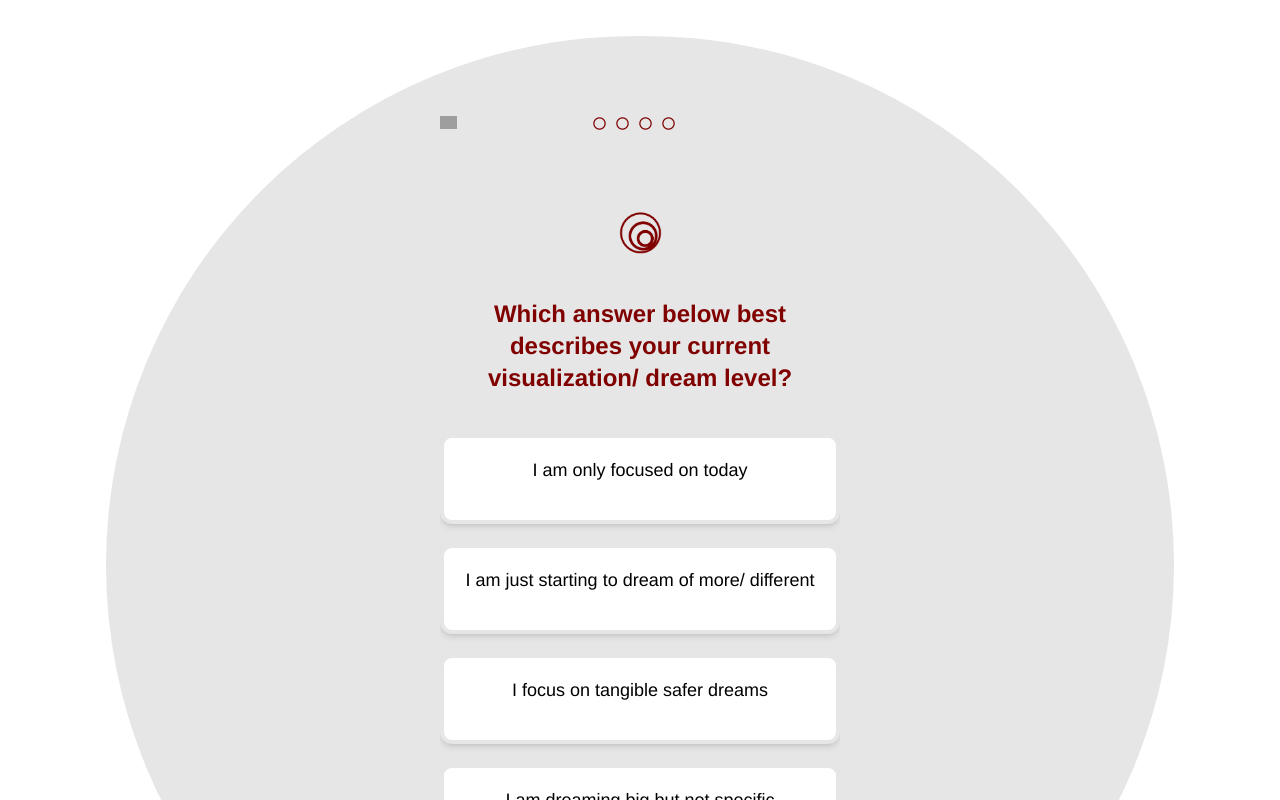
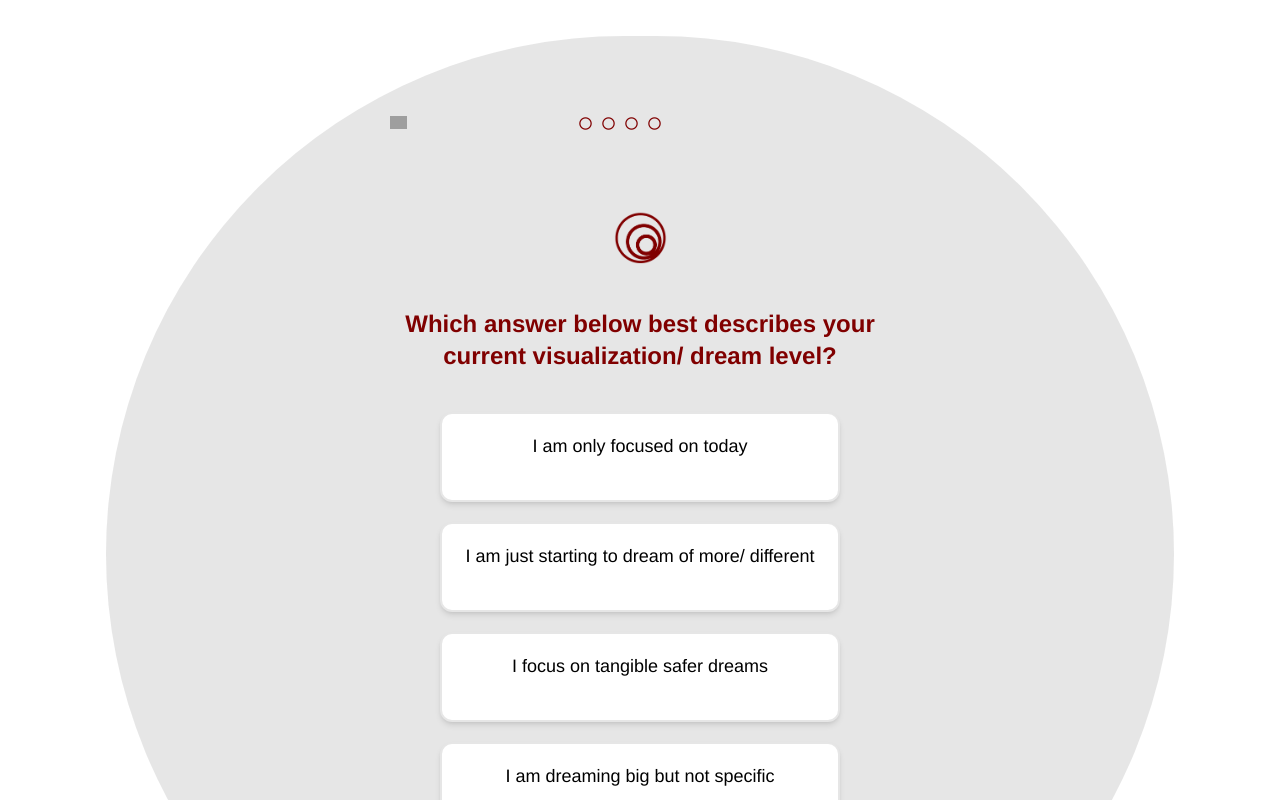
Before and after one commit to Namrath1/personalityTest, a React (Vite) app: page /#/assess in a window 1280 px wide. Shown: the top 800 px of the page. Built offline with nearby package versions, Linux system fonts and the light colour scheme; grey boxes are pictures that could not be loaded.

Commit message:
icon changes

```diff
--- a/src/components/landingpage/landingPage.jsx
+++ b/src/components/landingpage/landingPage.jsx
@@ -5,7 +5,7 @@ import nxGenLogo from "../../assets/nxGenLogo.svg"
 function LandingPage() {
   return (
     <div class="px-3">
-      <nav class="flex justify-center md:justify-start pt-3">
+      <nav class="flex justify-center  md:justify-start pt-3">
 
           <img
             class="mx-10 mb-3 h-16"
@@ -13,7 +13,7 @@ function LandingPage() {
             alt="logo.svg"
           />
         </nav>
-      <div class="max-w-[95%] min-h-fit rounded md:rounded-full bg-[#c0c0c065] m-auto -mt-20">
+      <div class="max-w-[95%] min-h-fit bg-[#c0c0c065] rounded md:rounded-full m-auto -mt-20">
 
         <div class="font-Helvectica text-center md:max-w-[450px] m-auto ">
           <p class=" font-bold text-[maroon] pt-36 text-lg md:text-3xl">
--- a/src/components/questionPage/questionPage.jsx
+++ b/src/components/questionPage/questionPage.jsx
@@ -81,13 +81,13 @@ export default function QuestionPage(props) {
     return (
         <div >
             <div className="px-3">
-                <div className="max-w-[95%] max-h-fit rounded md:rounded-full bg-[#c0c0c065] m-auto md:my-9  md:max-w-[85%]">
+                <div className="max-w-[95%] max-h-fit bg-[#c0c0c065] rounded md:rounded-full m-auto md:my-9  md:max-w-[85%]">
                     <div className='qCard'>
 
 
 
                         {qno < questions.length && qno >= 0 ? (
-                            <div className="font-Helvectica text-center max-w-[250px] m-auto flex-col overflow-hidden flex-wrap  md:max-w-[400px]  show mb-10" id="fade-in">
+                            <div className="font-Helvectica  text-center max-w-[250px] m-auto flex-col overflow-hidden flex-wrap  md:max-w-[500px]  show mb-10" id="fade-in">
 
                                 <div className="flex justify-center">
                                     <div className="w-[20%] cursor-pointer" onClick={getBack}>
@@ -110,7 +110,7 @@ export default function QuestionPage(props) {
                                                         color="#800000"
                                                         src={FilledCircle}
                                                         alt="logo.svg"
-                                                        className="my-20 mx-1"
+                                                        className="my-20 ml-1 md:ml-2"
                                                     />
                                                 </>)
                                             }
@@ -122,7 +122,7 @@ export default function QuestionPage(props) {
                                                             color="#800000"
                                                             src={EmptyCirle}
                                                             alt="radiusLoader.svg"
-                                                            className="my-20 ml-2"
+                                                            className="my-20 ml-1 md:ml-2"
                                                         />
                                                     </>
                                                 )
@@ -134,7 +134,7 @@ export default function QuestionPage(props) {
                                 </div>
                                 <div className="flex justify-center">
                                     <img
-                                        width="43px"
+                                        width="53px"
                                         color="#800000"
                                         src={LogoRipple}
                                         alt="radiusLoader.svg"
@@ -145,7 +145,7 @@ export default function QuestionPage(props) {
                                 {questions[qno].options.map(opt => {
 
                                     return (
-                                        <div className="h-[75px] max-w-[290px] px-[15px] py-2 shadow-md  bg-white  mb-5 mx-auto rounded-xl text-sm  md:h-[90px] md:max-w-[400px] md:px-[15px] md:pt-[18px] md:pb-[4px] md:text-lg border-4 border-[#c0c0c065] hover:border-[#762a2a] hover:text-white hover:bg-[#800000d0] text-center  cursor-pointer " onClick={handleClick} id={opt.pts} >
+                                        <div className="h-[75px] max-w-[290px] px-[15px] py-2 shadow-md  bg-white  mb-5 mx-auto rounded-xl text-sm  md:h-[90px] md:max-w-[400px] md:px-[15px] md:pt-[18px] md:pb-[4px] md:text-lg border-2 border-[#c0c0c065] hover:border-[#762a2a] hover:text-white hover:bg-[#800000d0] text-center  cursor-pointer " onClick={handleClick} id={opt.pts} >
                                             {opt.option}
                                         </div>)
                                 })}
--- a/src/index.css
+++ b/src/index.css
@@ -13,3 +13,8 @@
     opacity: 1;
     width: max-content;
 }
+
+html{
+    /* background-image: url('./assets/backgroundGrey.png'); */
+
+}
```
Also changed, not shown: src/assets/backgroundGrey.png (added).
